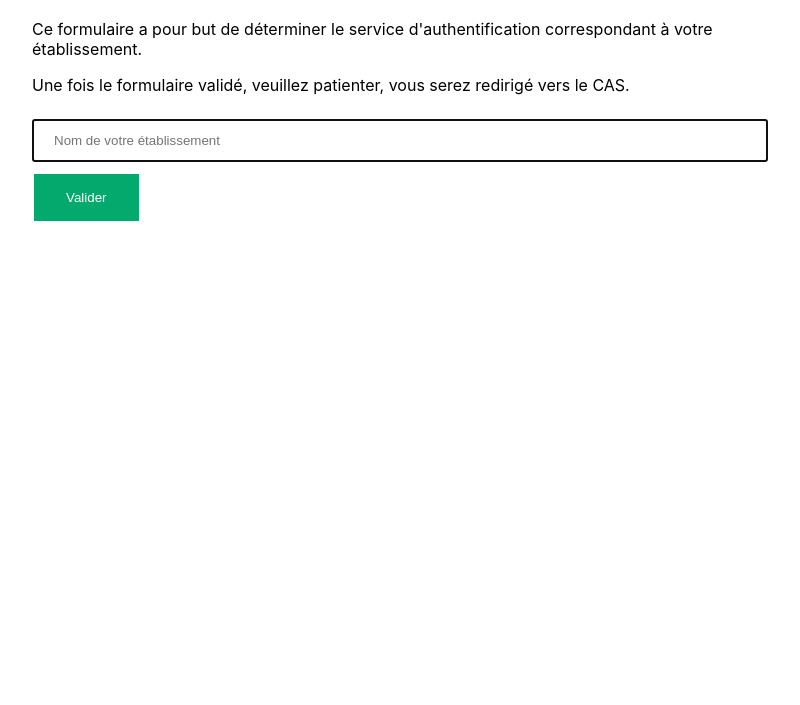
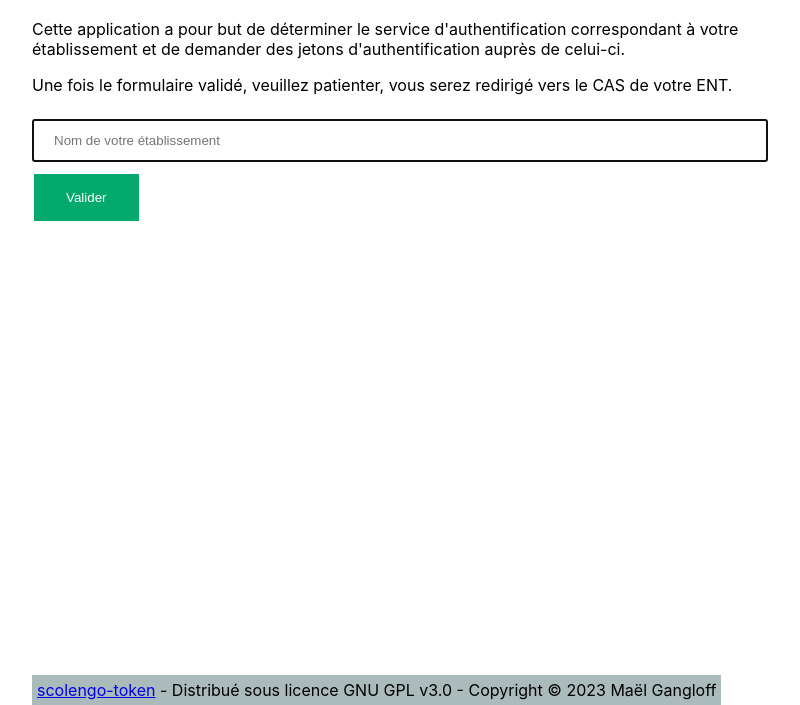
Before and after one commit to maelgangloff/scolengo-token, an Electron app: page src/index.html in a window 800 px wide. Shown: the part 95-800 px from the top of the page. Drawn offline with Linux system fonts and the light colour scheme.

Commit message:
feat: update design

```diff
--- a/package.json
+++ b/package.json
@@ -1,7 +1,7 @@
 {
   "name": "scolengo-token",
   "description": "Application Electron pour obtenir des jetons Skolengo API",
-  "version": "1.0.0",
+  "version": "1.0.1",
   "private": true,
   "repository": {
     "type": "git",
@@ -38,7 +38,7 @@
   "build": {
     "appId": "fr.maelgangloff.scolengo.token",
     "productName": "Scolengo Token",
-    "copyright": "Copyright © 2023 Maël Gangloff",
+    "copyright": "Copyright © 2023 Maël Gangloff <contact@maelgangloff.fr>",
     "win": {
       "target": "nsis"
     },
--- a/src/index.css
+++ b/src/index.css
@@ -3,6 +3,15 @@ body {
     Arial, sans-serif;
   margin: auto;
   padding: 2rem;
+}
+
+footer {
+  text-align:center;
+  padding: 5px;
+  background-color: #abbaba;
+  color: #000;
+  position: absolute;
+  bottom: 0;
 }
 
 pre {
--- a/src/index.html
+++ b/src/index.html
@@ -7,12 +7,15 @@
   </head>
   <body>
     <h1>🏫 Trouver mon établissement</h1>
-    <p>Ce formulaire a pour but de déterminer le service d'authentification correspondant à votre établissement.</p>
-    <p>Une fois le formulaire validé, veuillez patienter, vous serez redirigé vers le CAS.</p>
+    <p>Cette application a pour but de déterminer le service d'authentification correspondant à votre établissement et de demander des jetons d'authentification auprès de celui-ci.</p>
+    <p>Une fois le formulaire validé, veuillez patienter, vous serez redirigé vers le CAS de votre ENT.</p>
     <form id="schoolForm">
-        <input type="text" id="schoolName", placeholder="Nom de votre établissement" autofocus>
+        <input type="text" id="schoolName" placeholder="Nom de votre établissement" autofocus>
         <button type="submit">Valider</button>
     </form>
+    <footer>
+      <a href="https://github.com/maelgangloff/scolengo-token" target="_blank">scolengo-token</a> - Distribué sous licence GNU GPL v3.0 - Copyright © 2023 Maël Gangloff <contact@maelgangloff.fr>
+    </footer>
     <script src="./renderer.js"></script>
   </body>
 </html>
```
Also changed, not shown: src/index.js (+16 -7 lines), src/success.html (+1 -0 lines), README.md, src/icon.png (added).
